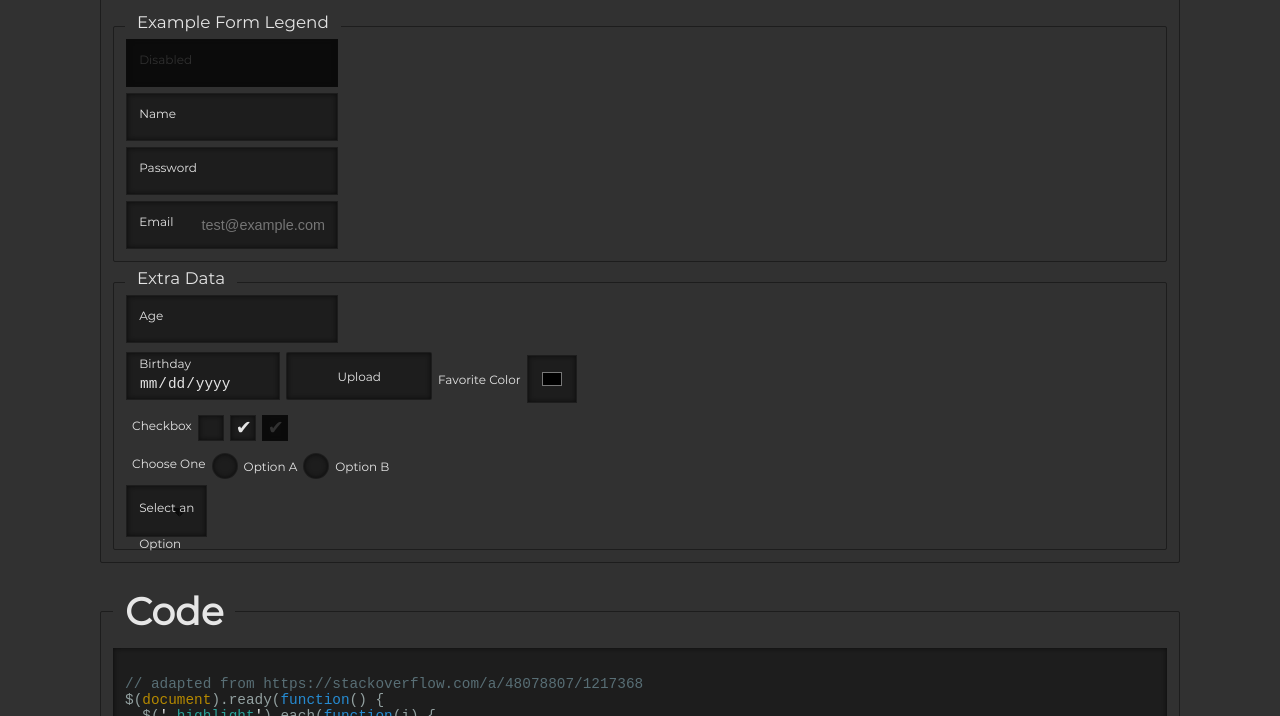
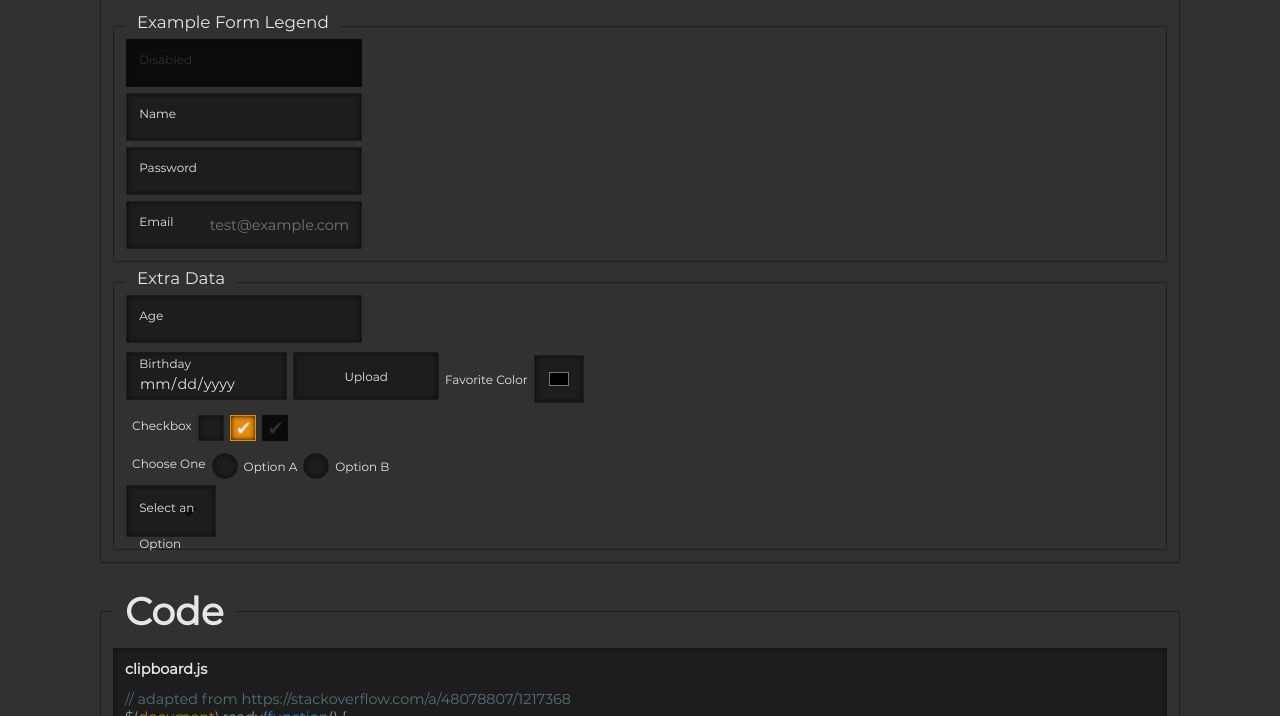
Before and after one commit to johnweland/basic-css-framework, a plain HTML site: page index.html in a window 1280 px wide. Shown: the part 624-1340 px from the top of the page. Drawn offline with Linux system fonts and the light colour scheme.

Commit message:
added first "theme" color; todo: rework all colors to use "--theme-"

```diff
--- a/index.html
+++ b/index.html
@@ -89,27 +89,27 @@
          <legend>Example Form Legend</legend>
           <fieldset>
             <div class="form-group">
-              <input type="text" class="full-width" title="Disabled" disabled required><label class="inset-label">Disabled</label>
+              <input id="input01" type="text" class="full-width" title="Disabled" disabled required><label for="input01" class="inset-label">Disabled</label>
             </div>
             <div class="form-group">
-              <input type="text" class="full-width" required><label class="inset-label">Name</label>
+              <input id="input02" type="text" class="full-width" required><label for="input02" class="inset-label">Name</label>
             </div>
             <div class="form-group">
-              <input type="password" class="full-width" required><label class="inset-label">Password</label>
+              <input id="input03" type="password" class="full-width" required><label for="input03" class="inset-label">Password</label>
             </div>
             <div class="form-group">
-              <input type="email" class="full-width" title="disabled" placeholder="test@example.com" required><label class="inset-label">Email</label>
+              <input id="input04" type="email" class="full-width" title="disabled" placeholder="test@example.com" required><label for="input04" class="inset-label">Email</label>
             </div>
           </fieldset>
           <legend>Extra Data</legend>
           <fieldset>
             <div class="form-group">
-              <input type="number" class="full-width" required><label class="inset-label">Age</label>
+              <input id="input05" type="number" class="full-width" required><label for="input05" class="inset-label">Age</label>
             </div>
             <div class="form-group">
-              <input type="date"><label class="inset-label">Birthday</label>
-              <input type="file"><label>Upload</label>
-              <label>Favorite Color</label><input type="color">
+              <input id="input06" type="date"><label for="input06" class="inset-label">Birthday</label>
+              <input id="input07" type="file"><label for="input07">Upload</label>
+              <label for="input08">Favorite Color</label><input id="input08" type="color">
             </div>
             <div class="form-group">
               <label>Checkbox</label>
@@ -123,14 +123,14 @@
               <input type="radio" name="test" id="b"><label for="b">Option B</label>
             </div>
             <div class="form-group">
-              <select class="full-width" required>
+              <select id="input12" class="full-width" required>
                 <option disabled selected></option>
                 <option>Option 1</option>
                 <option>Option 2</option>
                 <option>Option 3</option>
                 <option>Option 4</option>
               </select>
-              <label class="inset-label">Select an Option</label>
+              <label for="input12" class="inset-label">Select an Option</label>
             </div>
           </fieldset>
         </form>
@@ -144,8 +144,8 @@
         <h2>Code</h2>
         <div class="flex-parent">
           <pre>
-            <code class="language-javascript highlight" data-lang="javascript">
-<span class="c1">// adapted from https://stackoverflow.com/a/48078807/1217368</span>
+            <h3>clipboard.js</h5>
+            <code class="language-javascript highlight" data-lang="javascript"><span class="c1">// adapted from https://stackoverflow.com/a/48078807/1217368</span>
 <span class="nx">$</span><span class="p">(</span><span class="nb">document</span><span class="p">).</span><span class="nx">ready</span><span class="p">(</span><span class="kd">function</span><span class="p">()</span> <span class="p">{</span>
   <span class="nx">$</span><span class="p">(</span><span class="dl">'</span><span class="s1">.highlight</span><span class="dl">'</span><span class="p">).</span><span class="nx">each</span><span class="p">(</span><span class="kd">function</span><span class="p">(</span><span class="nx">i</span><span class="p">)</span> <span class="p">{</span>
       <span class="k">if</span> <span class="p">(</span><span class="o">!</span><span class="nx">$</span><span class="p">(</span><span class="k">this</span><span class="p">).</span><span class="nx">parent</span><span class="p">().</span><span class="nx">hasClass</span><span class="p">(</span><span class="dl">'</span><span class="s1">no-select-button</span><span class="dl">'</span><span class="p">))</span> <span class="p">{</span>
--- a/scss/base/_forms.scss
+++ b/scss/base/_forms.scss
@@ -55,6 +55,7 @@ input[type="checkbox"], input[type="radio"] {
     min-height: unset;
     padding: var(--padding);
     &:checked {
+        background-color: var(--theme-color-primary);
         box-shadow: 0 1px 2px rgba(0,0,0,0.05), inset 0px -15px 10px -12px rgba(0,0,0,0.05), inset 15px 10px -12px rgba(255,255,255,0.1);
         color: var(--color-font);
         &::after {
@@ -66,6 +67,7 @@ input[type="checkbox"], input[type="radio"] {
             color: var(--color-font);
         }
         &:disabled {
+            background-color: var(--color-disabled);
             &::after {
                 color: var(--color-base);
             }
@@ -86,9 +88,9 @@ input[type="radio"] {
     &:checked {
         &::after {
             content: '\00B7';
-            font-size: 6rem;
+            font-size: 7rem;
             line-height: .9rem;
-            left: 3px;
+            left: 1.5px;
         }
     }
 }
--- a/scss/base/_reset.scss
+++ b/scss/base/_reset.scss
@@ -6,20 +6,24 @@ $frost:         rgba(230, 230, 230, 1) !default;
 $frost-dark:      darken($frost, 8%) !default;
 $frost-dark-x:    darken($frost, 20%) !default;
 $frost-light:     lighten($frost, 10%) !default;
+$mint:          rgba(100, 180, 150, 1) !default;
+$sunburst:      rgb(230, 140, 10) !default;
 
 $colors: (
-    "charcoal": $charcoal,
-    "charcoal-dark": $charcoal-dark,
+    "charcoal":        $charcoal,
+    "charcoal-dark":   $charcoal-dark,
     "charcoal-dark-x": $charcoal-dark-x,
-    "charcoal-light": $charcoal-light,
-    "frost": $frost,
-    "frost-dark": $frost-dark,
-    "frost-dark-x": $frost-dark-x,
-    "frost-light": $frost-light,
+    "charcoal-light":  $charcoal-light,
+    "frost":           $frost,
+    "frost-dark":      $frost-dark,
+    "frost-dark-x":    $frost-dark-x,
+    "frost-light":     $frost-light,
+    "mint":            $mint,
+    "sunburst":        $sunburst
 ) !default;
 
 $theme-colors: (
-
+    "primary" :  $sunburst
 ) !default;
 
 :root, [data-theme="light"], [data-theme="default"] {
@@ -70,6 +74,7 @@ $theme-colors: (
 }
 
 *, *::before, *::after {
+    font-family: 'Montserrat';
     margin: 0;
     padding: 0;
     box-sizing: border-box;
--- a/scss/base/_typography.scss
+++ b/scss/base/_typography.scss
@@ -27,6 +27,13 @@ a, p {
     color: var(--color-font);
     font-size: clamp(1.25rem, 1.5vw, 1.5rem);
 }
+a {
+    &:hover, :active {
+        color: var(--theme-color-primary);
+        font-weight:  500;
+    }
+
+}
 
 ol, ul {
     font-size: 1.2rem;
@@ -39,13 +46,19 @@ ol, ul {
 
 pre {
     display: flex;
+    flex-direction: column;
     font-family: monospace;
     font-size: 1.2rem;
     background-color: var(--color-base-darken);
     padding: var(--padding);
     box-shadow: var(--box-shadow-inset);
     overflow-x: scroll;
+    & h3, h4, h5 {
+        margin-bottom: unset;
+        font-size:1.2rem;
+    }
     & + code {
+        margin-top: unset;
         font-family: monospace;
         font-size: 1rem;
         height: 100%;
--- a/scss/components/_switches.scss
+++ b/scss/components/_switches.scss
@@ -31,3 +31,8 @@
 .checkbox {
     display : none !important;
 }
+
+
+[aria-checked="false"] + .switch {
+    background-color: var(--theme-color-primary);
+}
```
Also changed, not shown: css/application.css, css/application.min.css.
